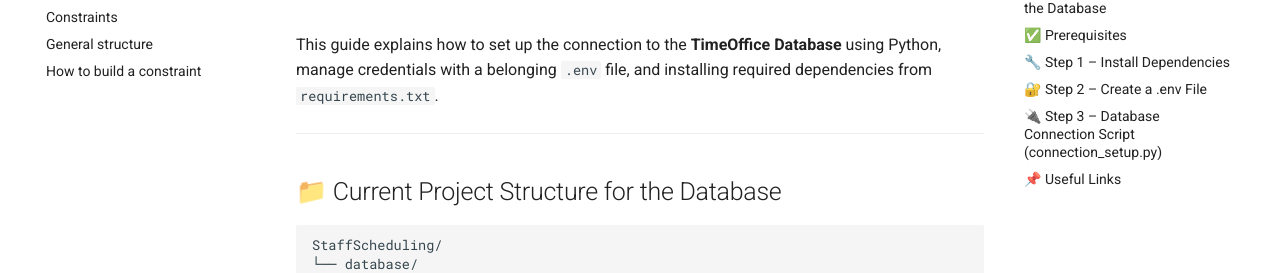
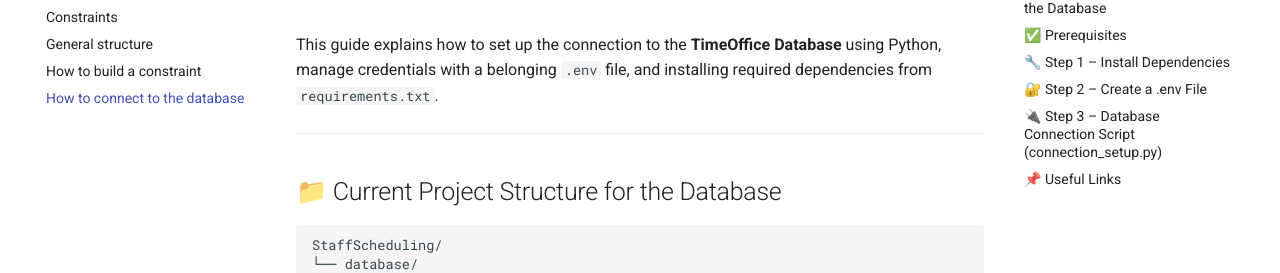
Before and after one commit to CombiRWTH/StaffScheduling, an MkDocs documentation site: the page built from docs/DatabaseConnection.md, in a window 1280 px wide. Shown: the part 148-421 px from the top of the page. Built offline with MkDocs 1.6.1 and Material for MkDocs 9.7.7, drawn with Linux system fonts in a browser that asks for light colours.

Commit message:
Add docs to mkdocs navigation

```diff
--- a/mkdocs.yml
+++ b/mkdocs.yml
@@ -5,6 +5,7 @@
   - Constraints: Constraints.md
   - General structure: GeneralStructure.md
   - How to build a constraint: HowToBuildAConstraint.md
+  - How to connect to the database: DatabaseConnection.md
 
 theme:
   name: material
```
